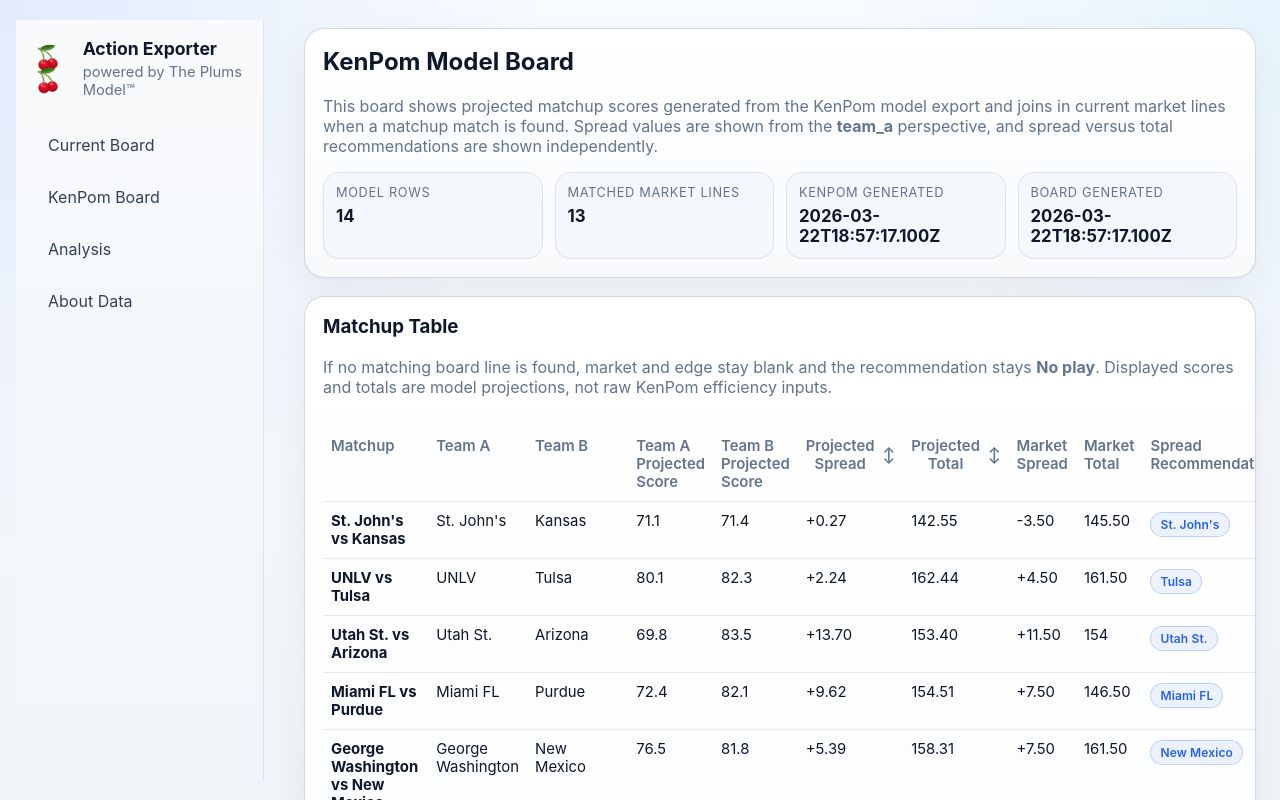
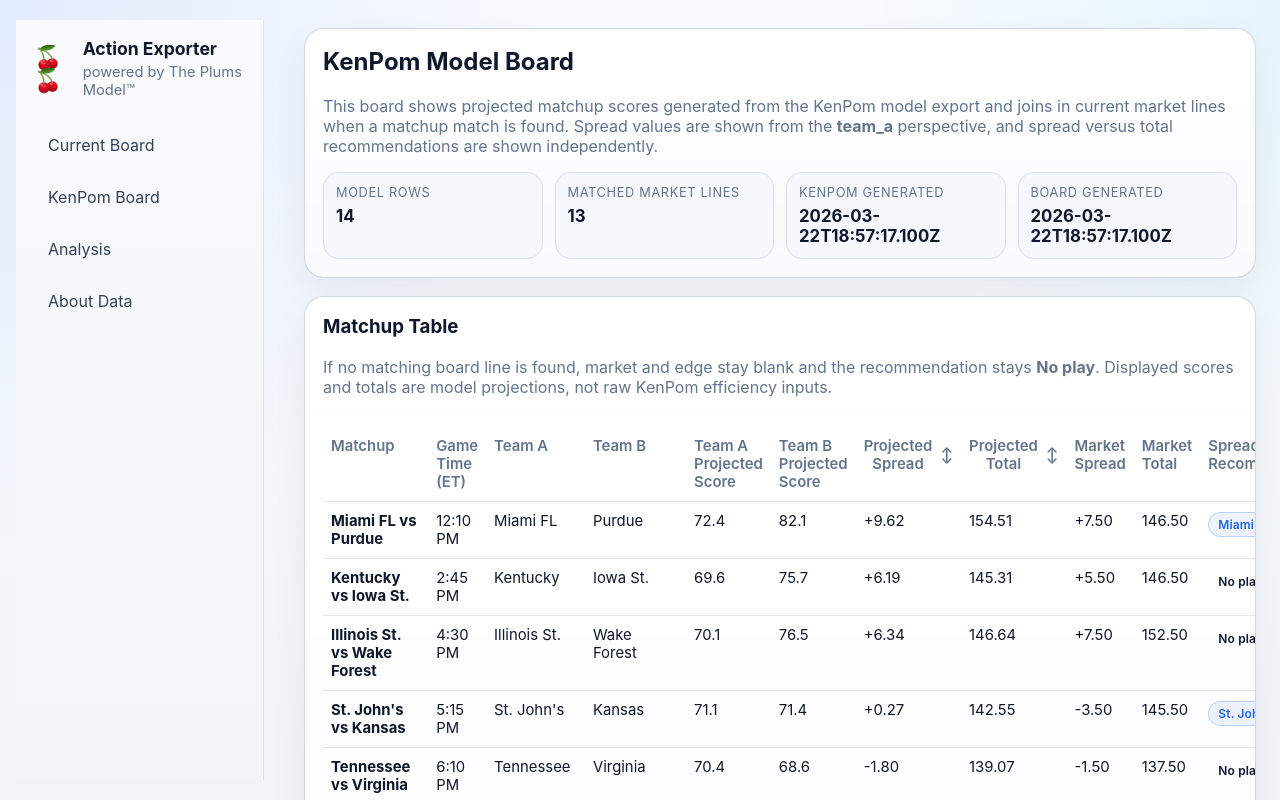
Before and after one commit to kevinheinzelman/action-exporter-view, a Next.js app: page /kenpom in a window 1280 px wide. Shown: the top 800 px of the page. Built offline with nearby package versions, Linux system fonts and the light colour scheme.

Commit message:
add kenpom game time column and sort by start time

```diff
--- a/app/kenpom/page.tsx
+++ b/app/kenpom/page.tsx
@@ -19,6 +19,7 @@
 type BoardGame = {
   gameId: string | number;
   leagueSlug?: string | null;
+  startTimeUtc?: string | null;
   awayTeam?: string | null;
   homeTeam?: string | null;
   markets?: {
@@ -27,11 +28,12 @@
   } | null;
 };
 
-type SortKey = 'projected_spread' | 'projected_total' | 'spread_edge' | 'total_edge';
+type SortKey = 'game_time' | 'projected_spread' | 'projected_total' | 'spread_edge' | 'total_edge';
 type SortDirection = 'asc' | 'desc';
 
 type JoinedKenPomRow = KenPomModelRow & {
   matchup: string;
+  startTimeUtc: string | null;
   marketSpread: number | null;
   marketTotal: number | null;
   spreadRecommendation: string;
@@ -62,8 +64,8 @@
 export default function KenPomPage() {
   const [kenPomData, setKenPomData] = useState<{ generatedAt: string | null; rows: KenPomModelRow[] }>(EMPTY_KENPOM);
   const [boardData, setBoardData] = useState<{ generatedAt: string | null; games: BoardGame[] }>(EMPTY_BOARD);
-  const [sortKey, setSortKey] = useState<SortKey>('spread_edge');
-  const [sortDirection, setSortDirection] = useState<SortDirection>('desc');
+  const [sortKey, setSortKey] = useState<SortKey>('game_time');
+  const [sortDirection, setSortDirection] = useState<SortDirection>('asc');
 
   useEffect(() => {
     fetchPublicJson('/data/kenpom_model_rows.json', EMPTY_KENPOM).then(setKenPomData);
@@ -108,6 +110,7 @@
       return {
         ...row,
         matchup,
+        startTimeUtc: typeof boardGame?.startTimeUtc === 'string' ? boardGame.startTimeUtc : null,
         marketSpread,
         marketTotal,
         spreadRecommendation,
@@ -179,6 +182,7 @@
           <thead>
             <tr>
               <th>Matchup</th>
+              <th>Game Time (ET)</th>
               <th>Team A</th>
               <th>Team B</th>
               <th>Team A Projected Score</th>
@@ -231,6 +235,7 @@
                 <td>
                   <strong>{row.matchup}</strong>
                 </td>
+                <td>{formatEtTime(row.startTimeUtc)}</td>
                 <td>{row.team_a}</td>
                 <td>{row.team_b}</td>
                 <td>{formatScore(row.team_a_projected_score)}</td>
@@ -255,7 +260,7 @@
             ))}
             {sortedRows.length === 0 ? (
               <tr>
-                <td colSpan={13} className="subtle">
+                <td colSpan={14} className="subtle">
                   No KenPom model rows were found. Export `kenpom_model_rows.json` and reload this page.
                 </td>
               </tr>
@@ -344,6 +349,9 @@
 }
 
 function getSortMetric(row: JoinedKenPomRow, sortKey: SortKey): number {
+  if (sortKey === 'game_time') {
+    return getStartTimeSortValue(row.startTimeUtc);
+  }
   if (sortKey === 'projected_spread') {
     return row.projected_spread;
   }
@@ -511,6 +519,28 @@
   return value.toFixed(1).replace(/\.0$/, '');
 }
 
+function formatEtTime(value: string | null | undefined): string {
+  const timestamp = getStartTimeSortValue(value);
+  if (!Number.isFinite(timestamp)) {
+    return '—';
+  }
+
+  return new Intl.DateTimeFormat('en-US', {
+    hour: 'numeric',
+    minute: '2-digit',
+    hour12: true,
+    timeZone: 'America/New_York'
+  }).format(new Date(timestamp));
+}
+
+function getStartTimeSortValue(value: string | null | undefined): number {
+  if (!value) {
+    return Number.POSITIVE_INFINITY;
+  }
+  const timestamp = Date.parse(value);
+  return Number.isFinite(timestamp) ? timestamp : Number.POSITIVE_INFINITY;
+}
+
 function getEdgeClassName(edge: number | null): string {
   if (edge === null) {
     return '';
```
